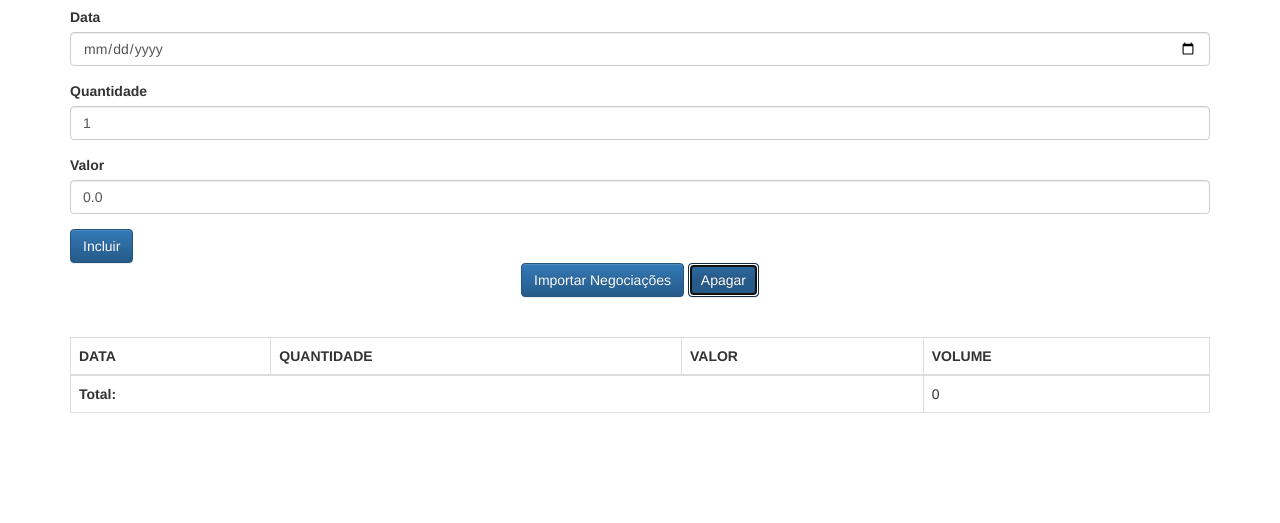
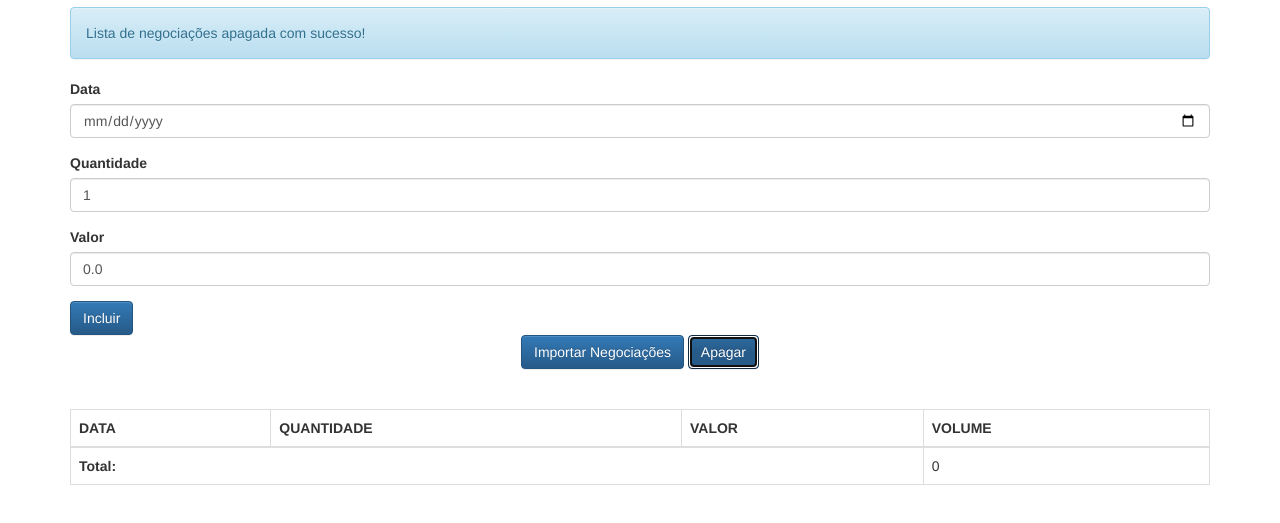
Before and after one commit to rafaelbertelli/painel-de-negociacoes-ES6, a plain HTML site: page client/index.html in a window 1280 px wide. Both pictures are taken after a click on the button "Apagar". Shown: the part 63-586 px from the top of the page. Drawn offline with Linux system fonts and the light colour scheme.

Commit message:
controle da view

```diff
--- a/client/index.html
+++ b/client/index.html
@@ -37,7 +37,7 @@
         <button class="btn btn-primary text-center" type="button">
             Importar Negociações
         </button>
-        <button class="btn btn-primary text-center" type="button">
+        <button class="btn btn-primary text-center" type="button" onclick="negociacaoController.apaga()">
             Apagar
         </button>
     </div>
--- a/client/js/app/controllers/NegociacaoController.js
+++ b/client/js/app/controllers/NegociacaoController.js
@@ -1,27 +1,28 @@
 class NegociacaoController {
 
     constructor() {
+        let $ = document.querySelector.bind(document);
 
-        let $ = document.querySelector.bind(document);
         this._inputData = $('#data');
         this._inputQuantidade = $('#quantidade');
         this._inputValor = $('#valor');
-        this._listaNegociacoes = new ListaNegociacoes();
 
+        this._listaNegociacoes = new ListaNegociacoes(this, function(model) {
+            this._negociacoesView.update(model);
+        });
         this._negociacoesView = new NegociacoesView($('#negociacoesView'));
         this._negociacoesView.update(this._listaNegociacoes);
 
         this._mensagem = new Mensagem();
         this._mensagemView = new MensagemView($('#mensagemView'));
         this._mensagemView.update(this._mensagem);
-
     }
 
     adiciona(event) {
+        event.preventDefault();
 
-        event.preventDefault();
         this._listaNegociacoes.adiciona(this._criaNegociacao());
-        this._negociacoesView.update(this._listaNegociacoes);
+        // this._negociacoesView.update(this._listaNegociacoes);
 
         this._mensagem.texto = 'Negociação adicionada com sucesso';
         this._mensagemView.update(this._mensagem);
@@ -30,7 +31,6 @@ class NegociacaoController {
     }
 
     _criaNegociacao() {
-
         return new Negociacao(
             DateHelper.textoParaData(this._inputData.value),
             this._inputQuantidade.value,
@@ -38,10 +38,20 @@ class NegociacaoController {
     }
 
     _limpaFormulario() {
-
         this._inputData.value = '';
         this._inputQuantidade.value = 1;
         this._inputValor.value = 0.0;
         this._inputData.focus();
     }
+
+    apaga() {
+        event.preventDefault();
+
+        this._listaNegociacoes.esvazia();
+        // this._negociacoesView.update(this._listaNegociacoes);
+
+        this._mensagem.texto = 'Lista de negociações apagada com sucesso!';
+        this._mensagemView.update(this._mensagem);
+    }
+
 }
--- a/client/js/app/helpers/DateHelper.js
+++ b/client/js/app/helpers/DateHelper.js
@@ -1,7 +1,6 @@
 class DateHelper {
 
     constructor() {
-
         throw new Error('Esta classe não pode ser instanciada');
     }
 
@@ -10,7 +9,6 @@ class DateHelper {
     }
 
     static textoParaData(texto) {
-
         if(!/\d{4}-\d{2}-\d{2}/.test(texto))
             throw new Error('Deve estar no formato aaaa-mm-dd');
 
--- a/client/js/app/models/ListaNegociacoes.js
+++ b/client/js/app/models/ListaNegociacoes.js
@@ -12,4 +12,8 @@ class ListaNegociacoes {
         return [].concat(this._negociacoes);
     }
 
+    esvazia() {
+        this._negociacoes = [];
+    }
+
 }
--- a/client/js/app/models/Negociacao.js
+++ b/client/js/app/models/Negociacao.js
@@ -22,4 +22,5 @@ class Negociacao {
     get valor() {
         return this._valor;
     }
+
 }
--- a/client/js/app/views/NegociacoesView.js
+++ b/client/js/app/views/NegociacoesView.js
@@ -19,14 +19,12 @@ class NegociacoesView extends View {
 
             <tbody>
                 ${model.negociacoes.map(n => `
-
                     <tr>
                         <td>${DateHelper.dataParaTexto(n.data)}</td>
                         <td>${n.quantidade}</td>
                         <td>${n.valor}</td>
                         <td>${n.volume}</td>
                     </tr>
-
                 `).join('')}
             </tbody>
 
@@ -40,4 +38,5 @@ class NegociacoesView extends View {
         </table>
         `;
     }
+
 }
```
